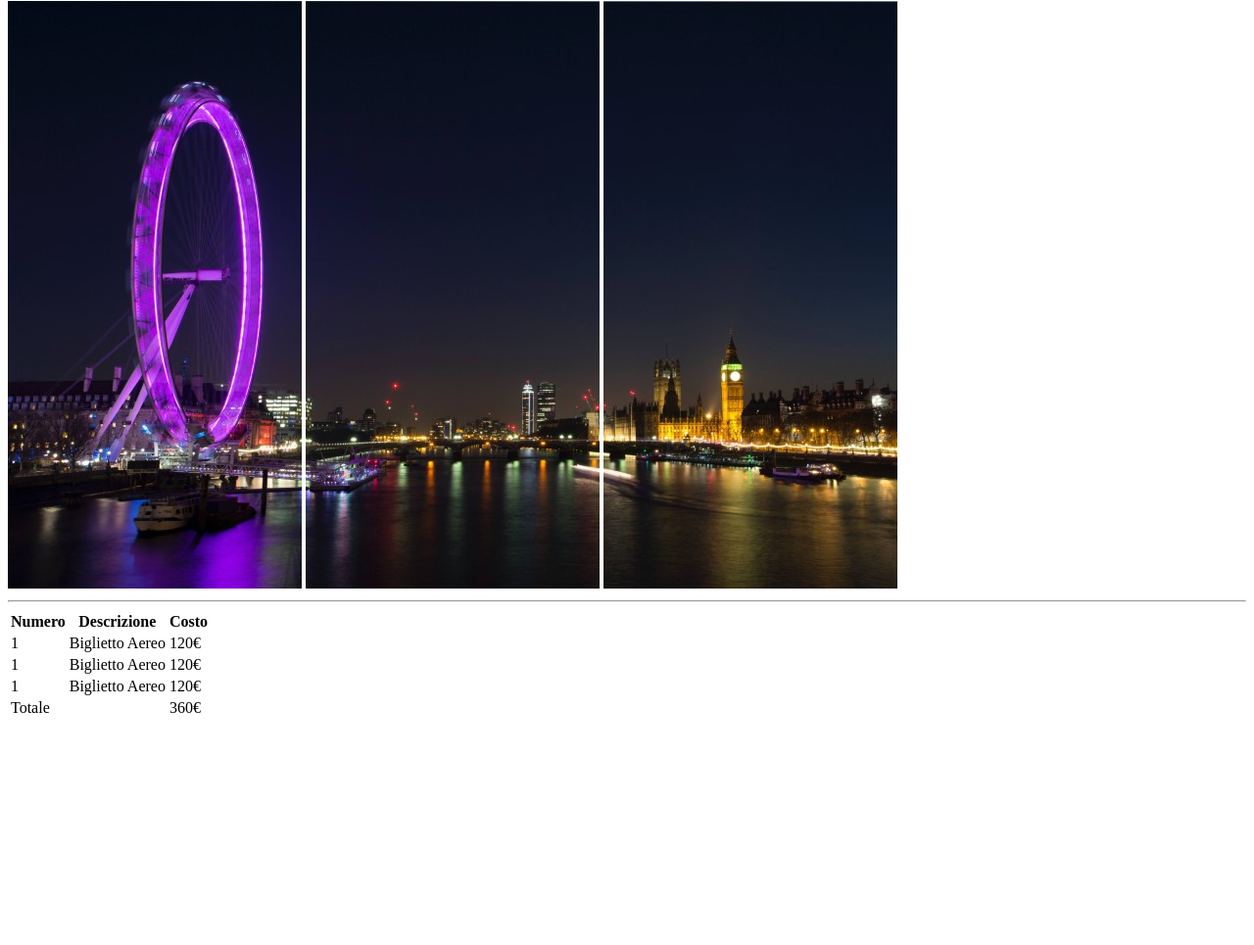
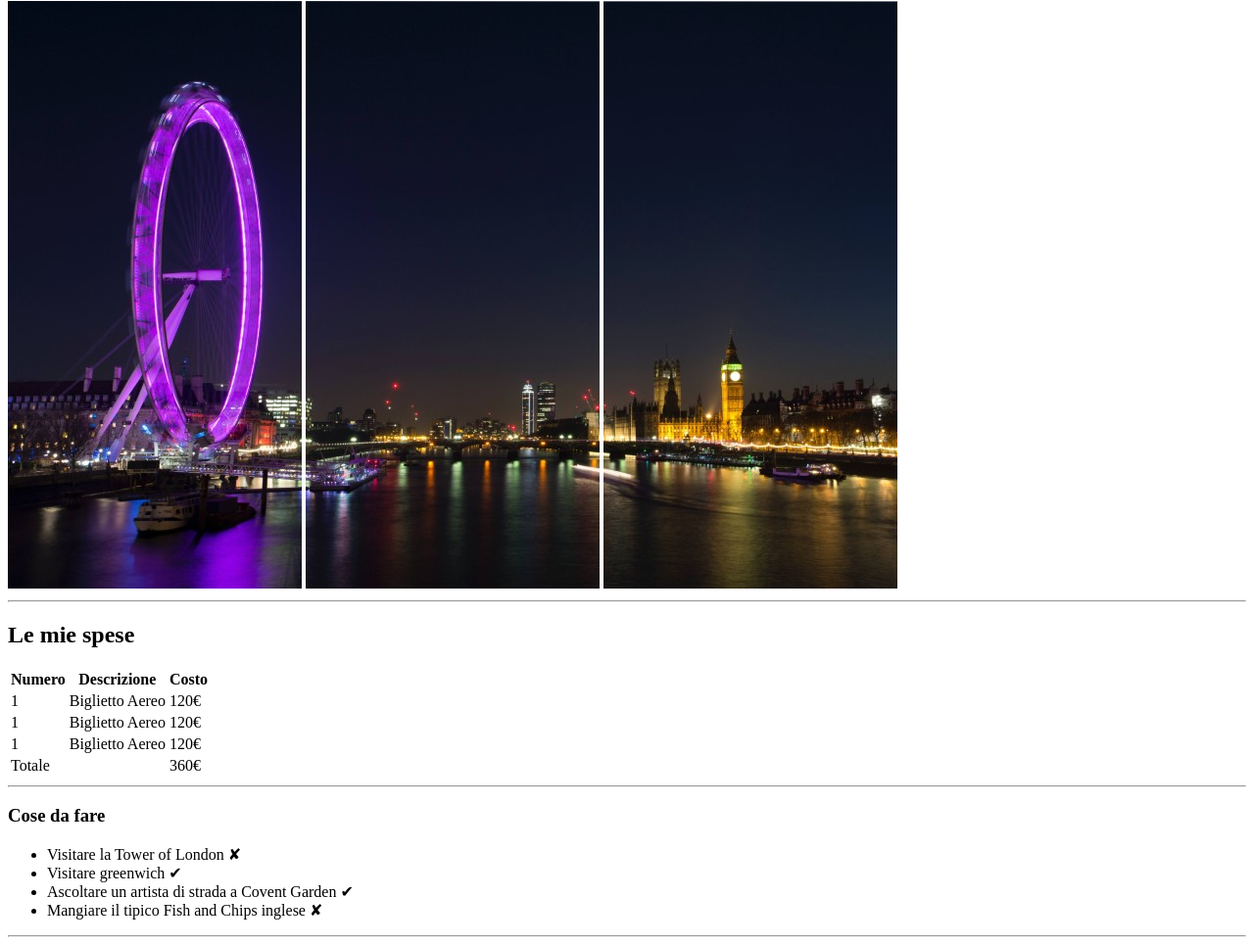
Before and after one commit to giorgios17/html-london-trip, a plain HTML site: page index.html in a window 1280 px wide. Shown: the part 79-1044 px from the top of the page at 98% size. Before the commit the page ends 822 px from the top, so only its background shows below. Drawn offline with Linux system fonts and the light colour scheme.

Commit message:
Creata Roadtrip

```diff
--- a/index.html
+++ b/index.html
@@ -19,6 +19,7 @@
 
     <hr>
 
+    <h2>Le mie spese</h2>
     <!--TABELLA BIGLIETTI-->
     <table>
         <tr>
@@ -53,6 +54,21 @@
 
     </table>
 
+    <hr>
+
+    <!--ROADTRIP-->
+    <h3>Cose da fare</h3>
+    <ul>
+        <li>Visitare la Tower of London &#x2718;</li>
+        <li>Visitare greenwich &#x2714;</li>
+        <li>Ascoltare un artista di strada a Covent Garden &#x2714;</li>
+        <li>Mangiare il tipico Fish and Chips inglese &#x2718;</li>
+    </ul>
+
+    <hr>
+
+
+
 
 </body>
 
```
